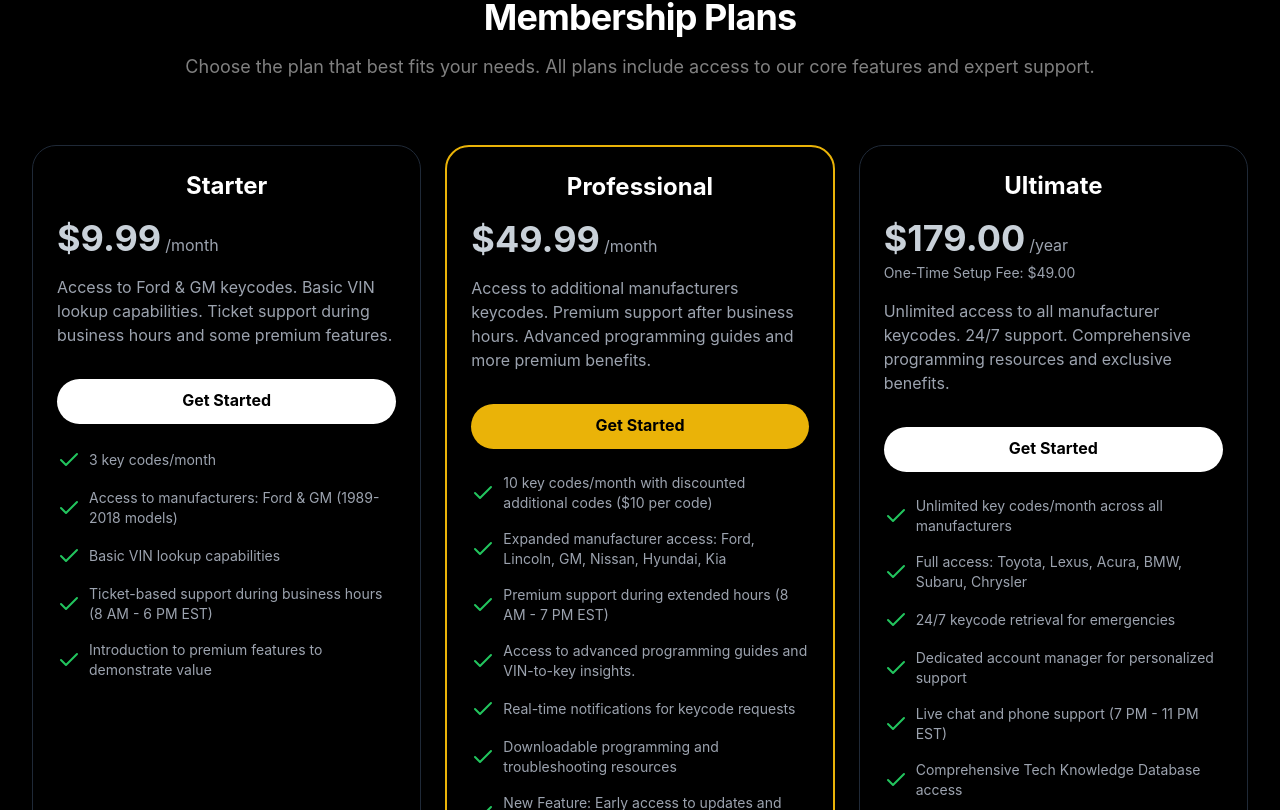
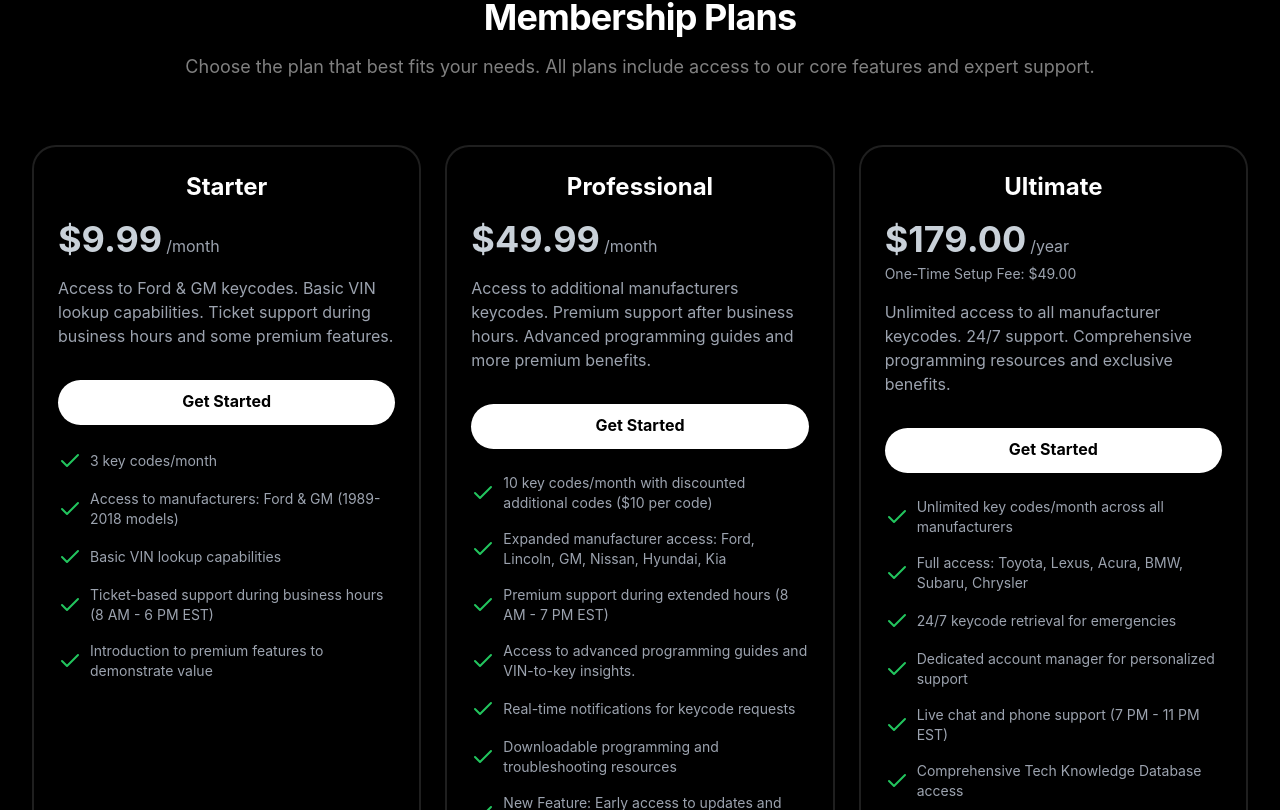
Before and after one commit to Keycode-Help/KeycodeHelpDev1, a React (Vite) app in the folder kch-frontend/: page /membership in a window 1280 px wide. Shown: the part 1470-2280 px from the top of the page. Built offline with nearby package versions, Linux system fonts and the light colour scheme.

Commit message:
Changed the border and button to appear yellow when user hovers their desired membership plan. Removed the static yellow border around professional. Add subtle transition when user interact with any buttons, border around the membership plans, and when user clicks on the FAQ item.

```diff
--- a/kch-frontend/src/components/SubscriptionPage/FAQItems.js
+++ b/kch-frontend/src/components/SubscriptionPage/FAQItems.js
@@ -3,7 +3,7 @@ const faqitems = [
     id: 1,
     question: "What manufacturers do you support?",
     answer:
-      "Our service covers a wide range of manufacturers including Ford, GM, Toyota, Lexus, Acura, BMW, Subaru, and Chrysier. More manufactuers are available depending your membership tier.",
+      "Our service covers a wide range of manufacturers including Ford, GM, Toyota, Lexus, Acura, BMW, Subaru, and Chrysier. More manufacturers are available depending your membership tier.",
     category: "General",
   },
   {
--- a/kch-frontend/src/components/SubscriptionPage/FAQSection.jsx
+++ b/kch-frontend/src/components/SubscriptionPage/FAQSection.jsx
@@ -6,7 +6,7 @@ export function FAQSection({ faqitems }) {
   const [isOpen, setIsOpen] = useState(false);
 
   return (
-    <div className="border border-gray-800 rounded-3xl">
+    <div className="border border-white/[0.12] rounded-3xl transition-all duration-300">
       <button
         className="flex items-center justify-between w-full px-6 py-4 rounded-3xl bg-black border-0 focus:outline-none focus:ring-0 hover:bg-black"
         onClick={() => setIsOpen(!isOpen)}
@@ -15,17 +15,16 @@ export function FAQSection({ faqitems }) {
           {faqitems.question}
         </span>
         <ChevronDown
-          className={`h-5 w-5 text-white transform ${
+          className={`h-5 w-5 text-white transition-transform duration-200 ${
             isOpen ? "rotate-180" : ""
           }`}
         />
       </button>
       {/* Subtle animation would be good here. Dropdown drop down smoother and text slides in. */}
-      {isOpen && (
-        <div className="p-6 bg-zinc-950 rounded-b-3xl">
+      <div className={`overflow-hidden transition-all duration-300 bg-zinc-950 ${
+        isOpen ? "rounded-b-3xl max-h-auto p-6" : "max-h-0"}`}>
           <p className="text-white text-lg">{faqitems.answer}</p>
-        </div>
-      )}
+      </div>
     </div>
   );
 }
--- a/kch-frontend/src/components/SubscriptionPage/MembershipCard.jsx
+++ b/kch-frontend/src/components/SubscriptionPage/MembershipCard.jsx
@@ -6,11 +6,7 @@ import { PricingSection } from "./PricingSection";
 export function MembershipCard({ tier, onSubscribe }) {
   return (
     <div
-      className={`rounded-3xl overflow-hidden ${
-        tier.id === "Professional"
-          ? "border-2 border-yellow-500 bg-black"
-          : "border border-gray-800 bg-black"
-      }`}
+      className={`rounded-3xl overflow-hidden bg-black hover:border-yellow-500 border-2 border-white/[0.12] transition duration-300 ease-in-out`}
     >
       <div className="p-6">
         <h2 className="text-2xl font-bold text-white">{tier.title}</h2>
@@ -19,11 +15,8 @@ export function MembershipCard({ tier, onSubscribe }) {
 
         <button
           onClick={onSubscribe}
-          className={`w-full rounded-3xl mt-8 font-bold border-0 focus:outline-none focus:ring-0 ${
-            tier.id === "Professional"
-              ? "bg-yellow-500 text-black hover:bg-yellow-500"
-              : "bg-white text-black hover:bg-white"
-          }`}
+          // focus:outline-none focus:ring-0
+          className={`w-full rounded-3xl mt-8 font-bold border-0 bg-white text-black hover:bg-yellow-500 hover:text-black transition duration-100`}
         >
           Get Started
         </button>
--- a/kch-frontend/src/pages/Membership.jsx
+++ b/kch-frontend/src/pages/Membership.jsx
@@ -81,7 +81,7 @@ function MembershipPage() {
             <div className="subscription-hero-button">
               <a
                 href="#membership-tiers"
-                className="py-2.5 px-12 rounded-3xl font-bold border-0 focus:outline-none focus:ring-0 inline-flex items-center text-blue-500 bg-white hover:bg-green-500 hover:text-white"
+                className="py-2.5 px-12 rounded-3xl font-bold border-0 focus:outline-none focus:ring-0 inline-flex items-center text-blue-500 bg-white hover:bg-green-500 hover:text-white transition duration-100"
               >
                 Membership Plans
                 <MoveRight className="w-4 h-4 ml-2" />
@@ -171,7 +171,7 @@ function MembershipPage() {
               <p className="text-white font-bold text-lg">
                 Still have questions? Contact us!
               </p>
-              <button className="mt-4 py-2.5 px-10 rounded-3xl font-bold border-0 focus:outline-none focus:ring-0 bg-white text-black hover:bg-green-500 hover:text-white">
+              <button className="mt-4 py-2.5 px-10 rounded-3xl font-bold border-0 focus:outline-none focus:ring-0 bg-white text-black hover:bg-green-500 hover:text-white transition duration-100">
                 Contact Support
               </button>
             </div>
--- a/kch-frontend/src/styles/MembershipPage.css
+++ b/kch-frontend/src/styles/MembershipPage.css
@@ -119,7 +119,8 @@
   border-width: 1px;
   border-radius: 1.5rem;
   padding: 1.75rem;
-  @apply border-white/[0.08]
+  @apply border-white/[0.12]
+  hover:border-white/[0.08]
   hover:bg-[#1A1B1E]/60
   transition-all
   duration-300
```
